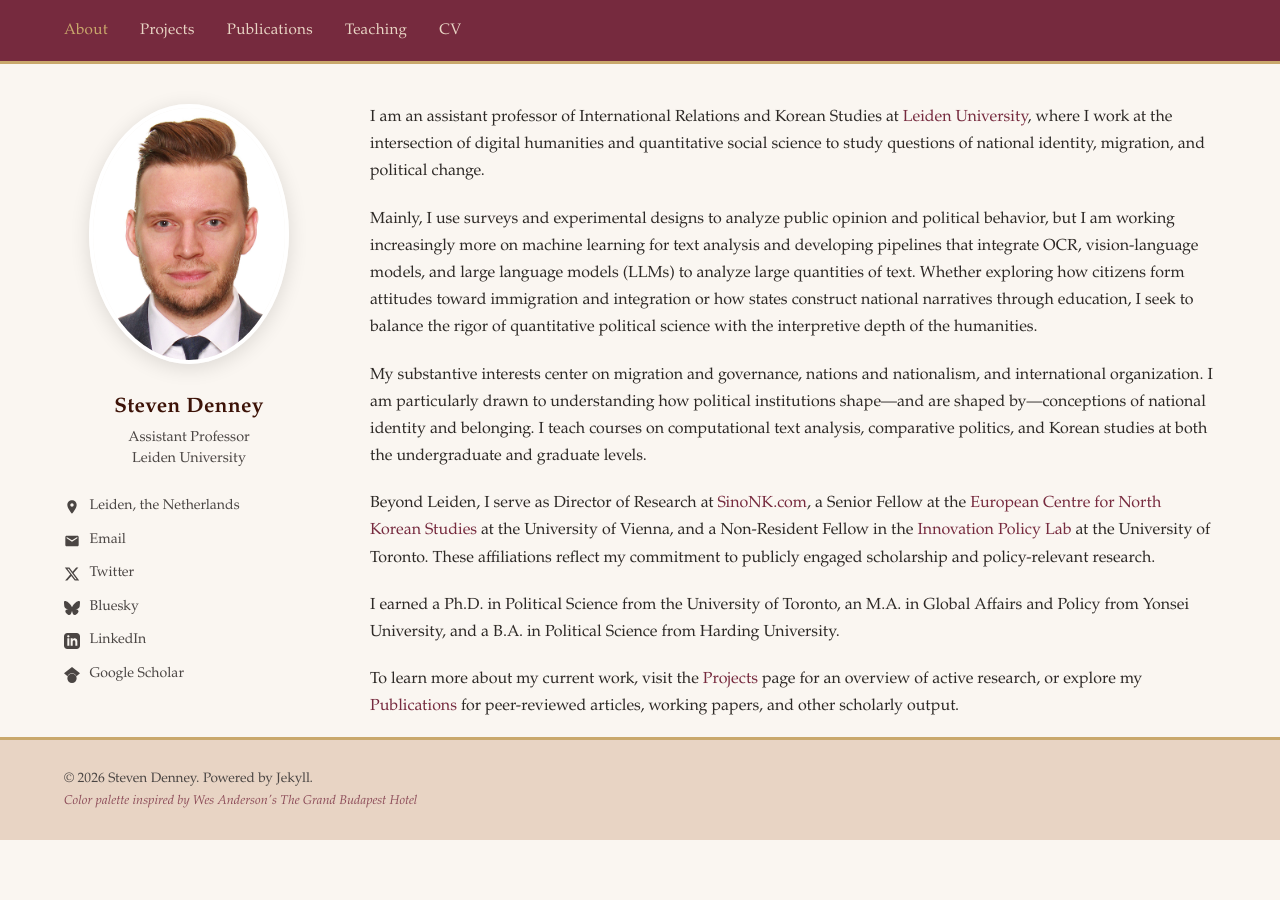
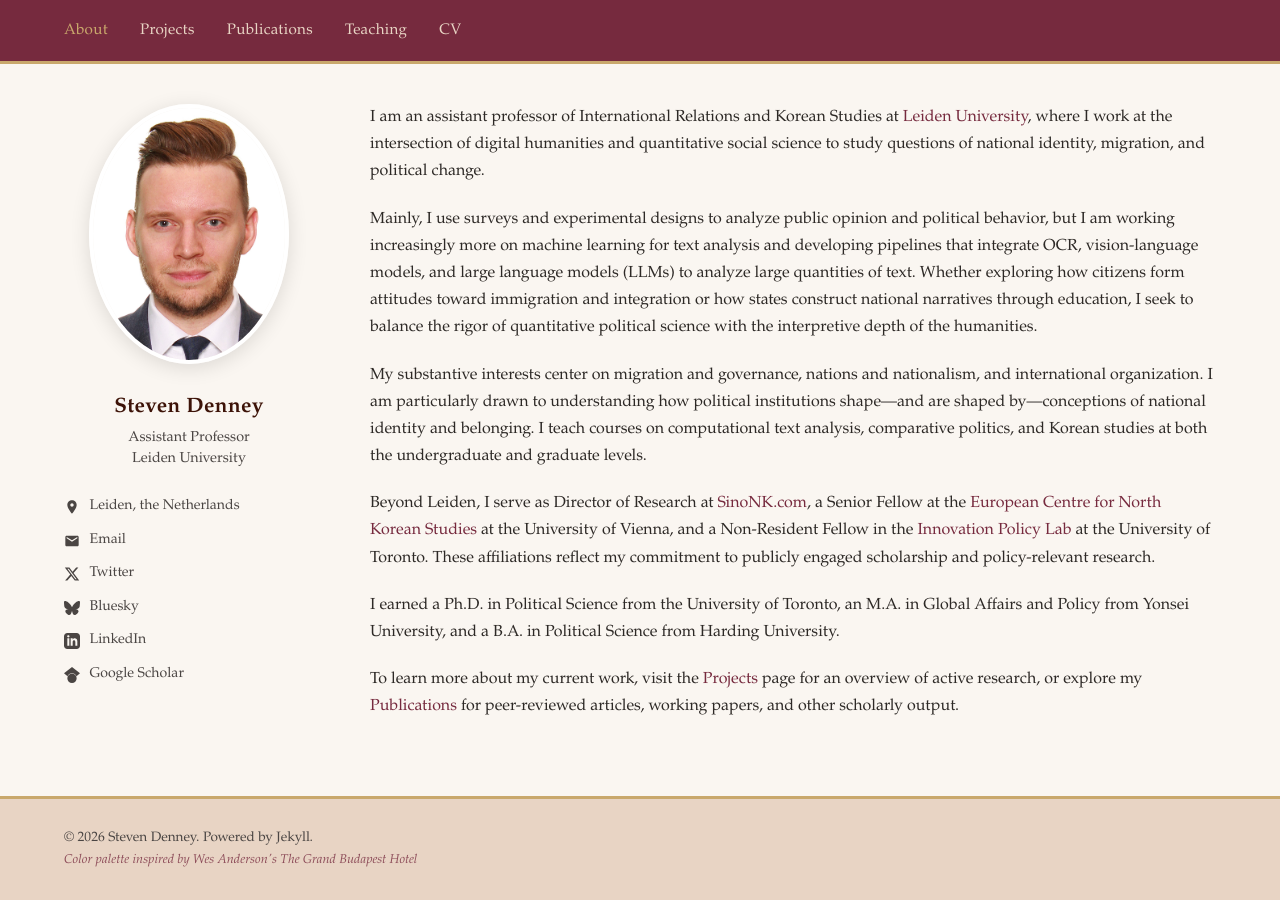
Before and after one commit to scdenney/scdenney.github.io, a Jekyll site: the page built from index.md, in a window 1280 px wide. Built offline with Jekyll 4.4.1, drawn with Linux system fonts in a browser that asks for light colours.

Commit message:
Implement sticky footer with flexbox

```diff
--- a/assets/css/style.css
+++ b/assets/css/style.css
@@ -25,6 +25,7 @@ html {
   font-size: 16px;
   scroll-behavior: smooth;
   background-color: var(--cream);
+  height: 100%;
 }
 
 body {
@@ -37,6 +38,9 @@ body {
   padding: 0;
   -webkit-font-smoothing: antialiased;
   -moz-osx-font-smoothing: grayscale;
+  min-height: 100%;
+  display: flex;
+  flex-direction: column;
 }
 
 /* Header / Masthead */
@@ -117,6 +121,7 @@ body {
   max-width: 1200px;
   margin: 0 auto;
   padding: 2.5rem 1.5rem 1rem;
+  flex: 1;
 }
 
 /* Home Page Layout */
```
